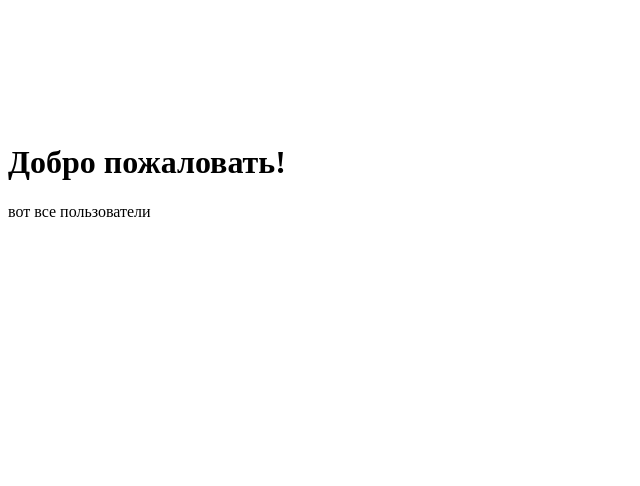
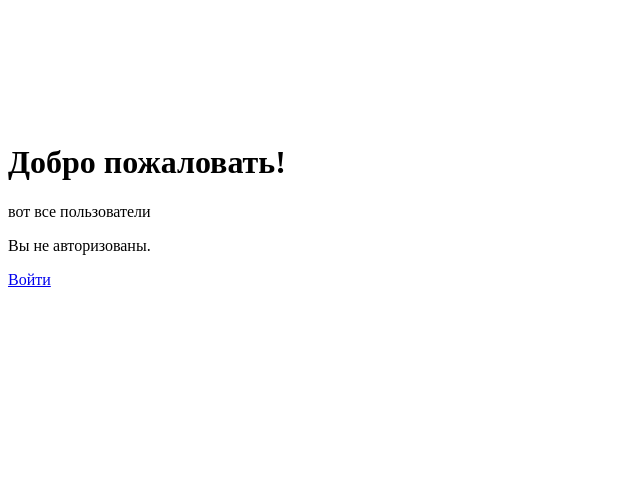
Before and after one commit to Teral080/auto-repair-shop, a Python web app: template templates/profils/users.html in a window 1280 px wide. Shown: the part 525-1011 px from the top of the page, without its empty margins (0-640 px from the left). Run offline with Jinja, Linux system fonts and the light colour scheme; the template is opened without the code that fills it, so the values that code supplies are empty.

Commit message:
изменение user.html

```diff
--- a/templates/profils/users.html
+++ b/templates/profils/users.html
@@ -7,4 +7,25 @@
     <h1>Добро пожаловать!</h1>
     <p class="subtitle">вот все пользователи</p>
 </div>
+
+<div class="profile-content">
+    {% if session.user_id %}
+        <div class="profile-card">
+            <h2>Ваш профиль</h2>
+            <p><strong>ФИО:</strong> {{ session.user_name }}</p>
+            <p><strong>Роль:</strong> {{ session.user_role|title }}</p>
+            <p><strong>Email:</strong> {{ session.user_email or 'Не указан' }}</p>
+            <p><strong>Телефон:</strong> {{ session.user_phone or 'Не указан' }}</p>
+
+             <div class="profile-actions">
+                <a href="{{ url_for('logout') }}" class="logout-btn"> Выйти</a>
+            </div>
+        </div>
+    {% else %}
+        <div class="profile-card">
+            <p>Вы не авторизованы.</p>
+            <a href="{{ url_for('login') }}" class="login-btn">Войти</a>
+        </div>
+    {% endif %}
+</div>
 {% endblock %}
```
